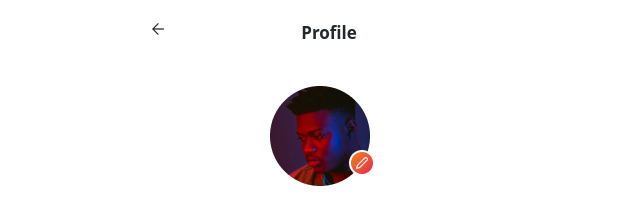
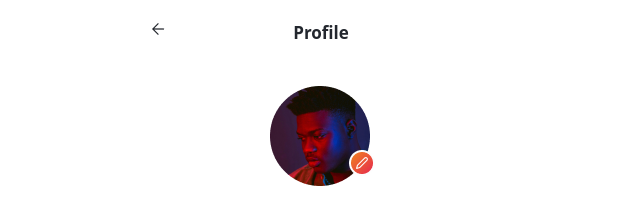
Before and after one commit to Isaiahpius/corefans-co, a website: page profile.html in a window 1280 px wide. Shown: the top 223 px of the page, 320-960 px from the left. Drawn offline with Linux system fonts and the light colour scheme.

Commit message:
profile screen completed

```diff
--- a/profile.html
+++ b/profile.html
@@ -13,7 +13,7 @@
             <div>
                 <img src="Images/arrow_back.png" alt="">
             </div>
-            <p class="text-[17px] text-[#23272e] font-bold text-center">Profile</p>
+            <p class="text-[17px] text-[#23272e] pr-4 font-bold text-center">Profile</p>
             <div></div>
         </div>
     </header>
```
Also changed, not shown: css/output.css.
